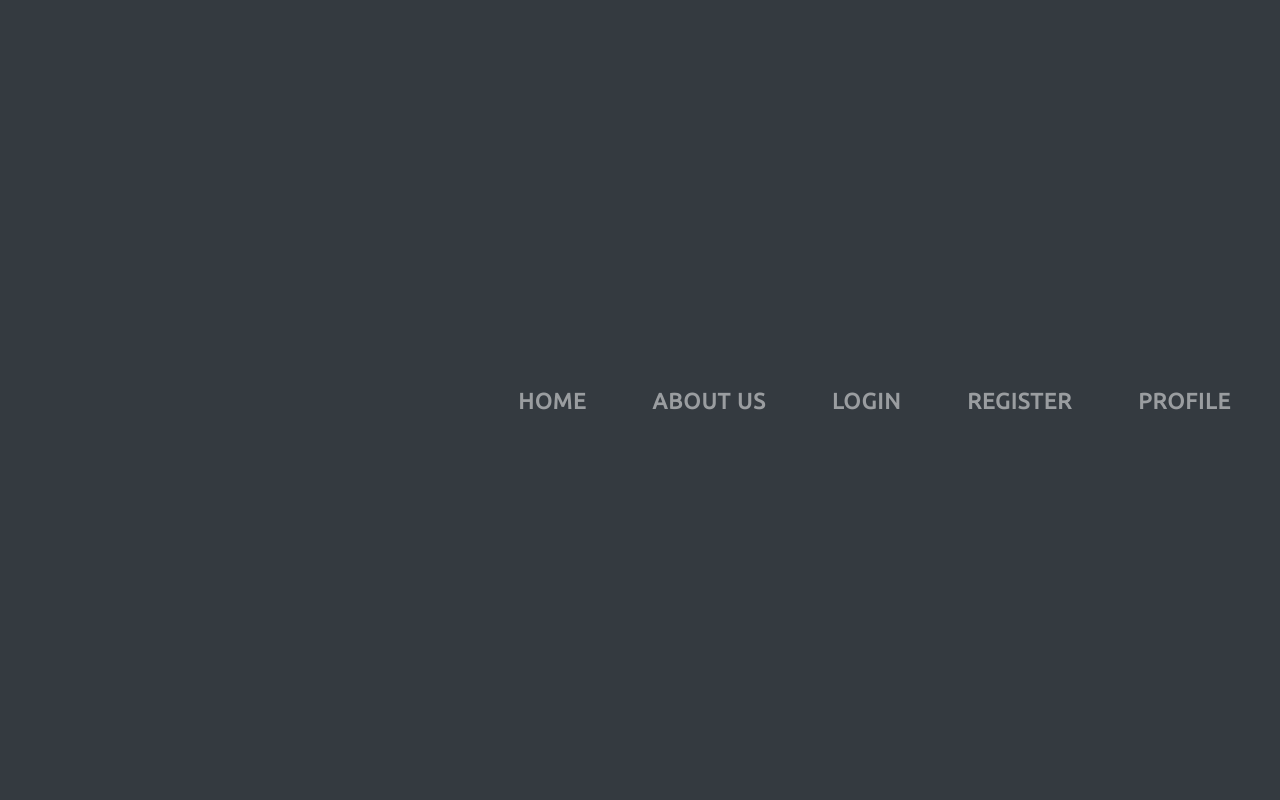
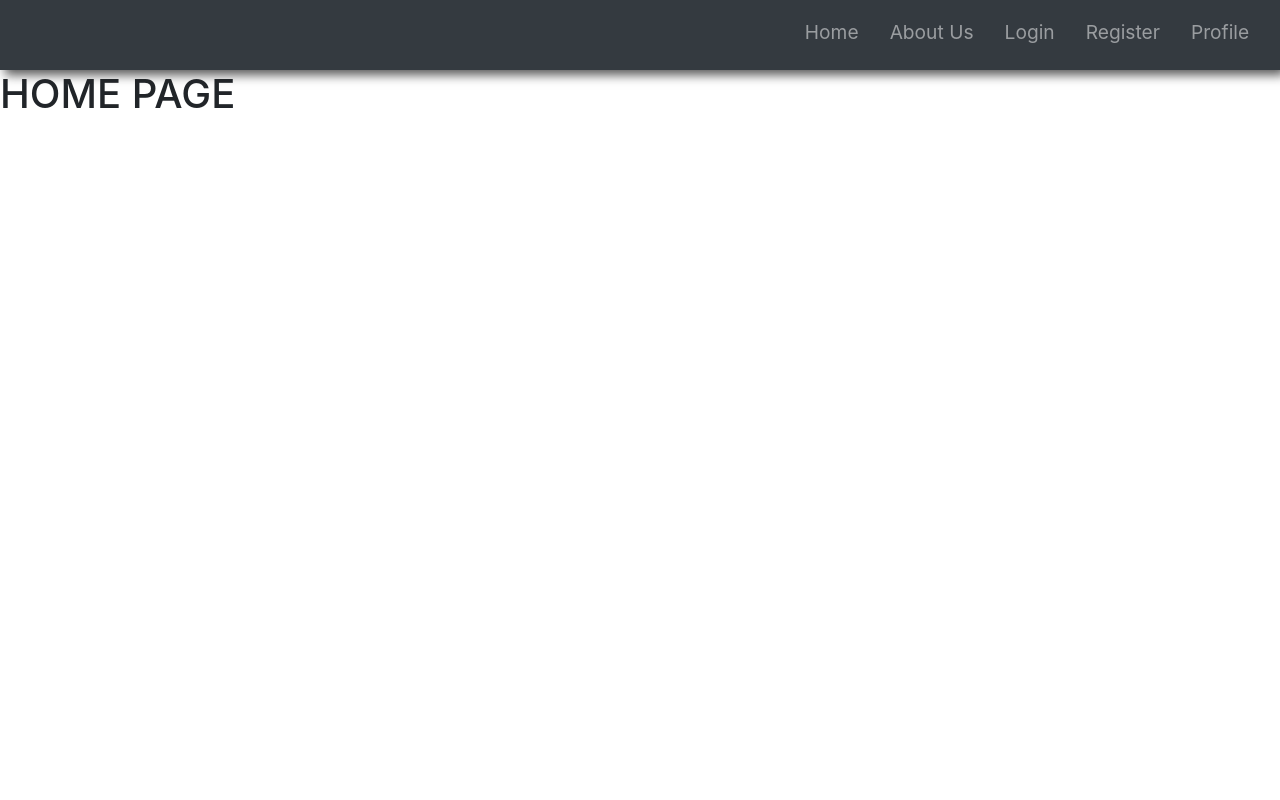
Before and after one commit to PunervaSingh/Disease-Predictor, a Flask app: page / in a window 1280 px wide. Run offline with Flask 2, Linux system fonts and the light colour scheme; some libraries are stand-ins or nearby versions.

Commit message:
updated static folder

```diff
--- a/main/static/css/styles.css
+++ b/main/static/css/styles.css
@@ -1,73 +1,26 @@
-* {
+body{
     margin: 0;
-    padding: 0;
+    height: 100%;
 }
-
-body {
-    font-family:'Ubuntu';
+.navbar {
+    padding: 0 0 0.01rem;
+    padding: 10px 0;
+    font-size: 20px;
+    box-shadow: 5px 5px 10px #292929c7;
 }
-
-.navbar{
-    height: 100%;
-    width: 100%;
-    background-color: #0a0a0ad7;
-    position: fixed;
-    top: 0;
-    right: -100%;
-    display: flex;
-    justify-content: center;
-    align-items: center;
-    /* border-radius: 50% 0 0 50%; */
-    transition: right .8s cubic-bezier(1, 0, 0, 1);
-    z-index: 999;
+.nav-item {
+    padding: 0px 10px 5px 5px;
 }
-
-.change {
-    right: 0;
+.navbar-dark .navbar-nav .nav-link {
+    font-size: 1.2rem;
 }
-
-.nav-list {
-    text-align: right;
+.navbar-nav{
+    margin-right:1%;
 }
-
-.nav-item {
-    list-style: none;
-    margin: 25px;
+.dropdown{
+    width: 80px;
 }
-
-.nav-link {
-    text-decoration: none;
-    font-size: 22px;
-    color:#fff;
-    font-weight: bolder;
-    letter-spacing: 1px;
-    text-transform: uppercase;
-    position: relative;
-    padding: 3px 0;
-    text-align: center;
+.nav-link-icon{
+    font-size: 30px;
+    margin-left: 45px;
 }
-
-.nav-link::before, .nav-link::after {
-    content: "";
-    width: 100%;
-    height: 2px;
-    background-color: white;
-    position: absolute;
-    left: 0;
-    transform: scaleX(0);
-    transition: transform 0.5s;
-}
-
-.nav-link::after{
-    bottom: 0;
-    transform-origin: right;
-}
-
-.nav-link::before{
-    top: 0;
-    transform-origin: left;
-}
-
-.nav-link:hover::before, .nav-link:hover::after {
-    transform: scaleX(1);
-}
```
Also changed, not shown: requirements.txt (added, +8 -0 lines).
